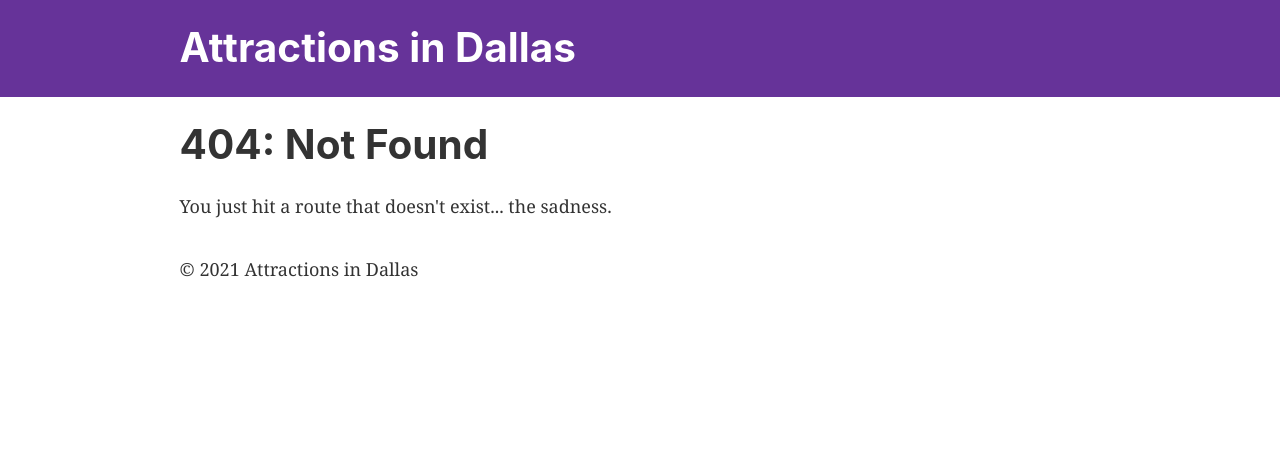
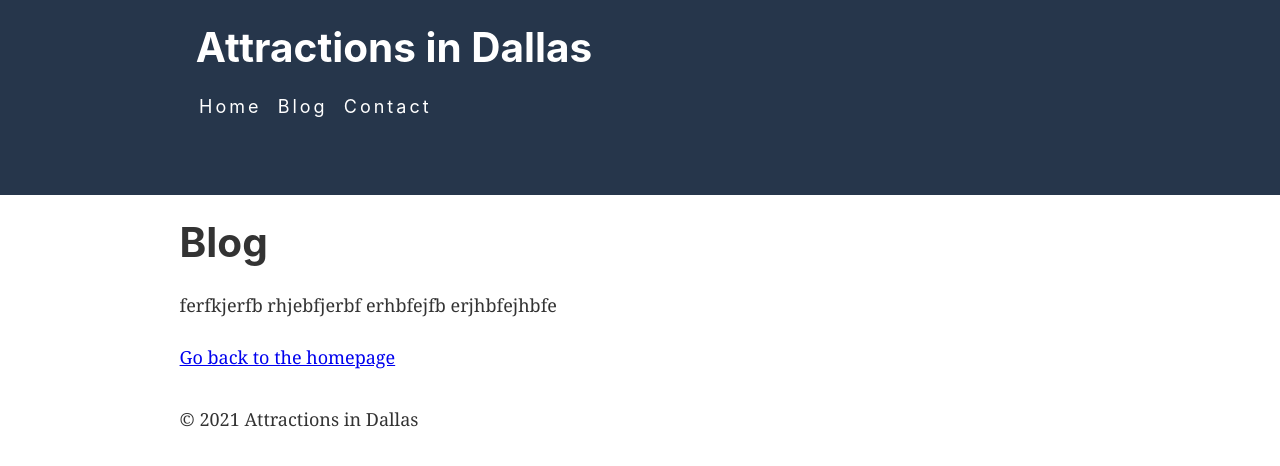
Before and after one commit to anniely7/final, a Gatsby site: page /blog in a window 1280 px wide. Before the commit this address had no page. Built offline with nearby package versions, Linux system fonts and the light colour scheme; Gatsby itself is replaced by a stand-in of ours.

Commit message:
added pages; header changes

```diff
--- a/src/components/header.js
+++ b/src/components/header.js
@@ -1,11 +1,12 @@
 import * as React from "react"
 import PropTypes from "prop-types"
 import { Link } from "gatsby"
+import * as headerStyle from "../components/header.module.css"
 
-const Header = ({ siteTitle }) => (
+const Header = ({ siteTitle, siteDescription, index, contact, blog }) => (
   <header
     style={{
-      background: `rebeccapurple`,
+      background: `rgb(38, 54, 75)`,
       marginBottom: `1.45rem`,
     }}
   >
@@ -16,7 +17,7 @@ const Header = ({ siteTitle }) => (
         padding: `1.45rem 1.0875rem`,
       }}
     >
-      <h1 style={{ margin: 0 }}>
+      <h1 style={{ margin: "0 0 0 0.9rem" }}>
         <Link
           to="/"
           style={{
@@ -27,12 +28,28 @@ const Header = ({ siteTitle }) => (
           {siteTitle}
         </Link>
       </h1>
+      <h3 style={{color:'rbg(154, 70, 163)', margin:'0 0 0 0.9rem'}}>{siteDescription}</h3>
+      <div style={{margin:'0 auto', maxWidth: 960, padding:'1.45rem 1.08rem', display:'flex'}}>
+          <h4 style={{marginRight:'0.9rem'}}>
+            <Link to="/" className={headerStyle.link}>{index}</Link>
+          </h4>
+          <h4 style={{marginRight:'0.9rem'}}>
+            <Link to="/blog" className={headerStyle.link}>{blog}</Link>
+          </h4>
+          <h4 style={{marginRight:'0.9rem'}}>
+            <Link to="/contact" className={headerStyle.link}>{contact}</Link>
+          </h4>
+      </div>
+
     </div>
   </header>
 )
 
 Header.propTypes = {
   siteTitle: PropTypes.string,
+  index: PropTypes.string,
+  blog: PropTypes.string,
+  contact: PropTypes.string,
 }
 
 Header.defaultProps = {
--- /dev/null
+++ b/src/components/header.module.css
@@ -0,0 +1,10 @@
+.link{
+    color: white;
+    text-decoration: none;
+    font-weight: 400;
+    letter-spacing: 3px;
+}
+
+.link:hover {
+    color:rgb(80, 79, 80);
+}
--- a/src/components/layout.js
+++ b/src/components/layout.js
@@ -25,7 +25,7 @@ const Layout = ({ children }) => {
 
   return (
     <>
-      <Header siteTitle={data.site.siteMetadata?.title || `Title`} />
+      <Header siteTitle={data.site.siteMetadata?.title || `Title`} index="Home" blog="Blog" contact="Contact"/>
       <div
         style={{
           margin: `0 auto`,
--- /dev/null
+++ b/src/pages/blog.js
@@ -0,0 +1,16 @@
+import * as React from "react"
+import { Link } from "gatsby"
+
+import Layout from "../components/layout"
+import Seo from "../components/seo"
+
+const Blog = () => (
+  <Layout>
+    <Seo title="Blog" />
+    <h1>Blog</h1>
+    <p>ferfkjerfb rhjebfjerbf erhbfejfb erjhbfejhbfe</p>
+    <Link to="/">Go back to the homepage</Link>
+  </Layout>
+)
+
+export default Blog
--- /dev/null
+++ b/src/pages/contact.js
@@ -0,0 +1,18 @@
+import * as React from "react"
+import { Link } from "gatsby"
+
+import Layout from "../components/layout"
+import Seo from "../components/seo"
+
+const Contact = () => {
+    return(
+  <Layout>
+    <Seo title="Contact" />
+    <h1>Hi from the contact page</h1>
+    <p>Welcome to contact</p>
+    <Link to="/">Go back to the homepage</Link>
+  </Layout>
+    )
+    }
+
+export default Contact
```
